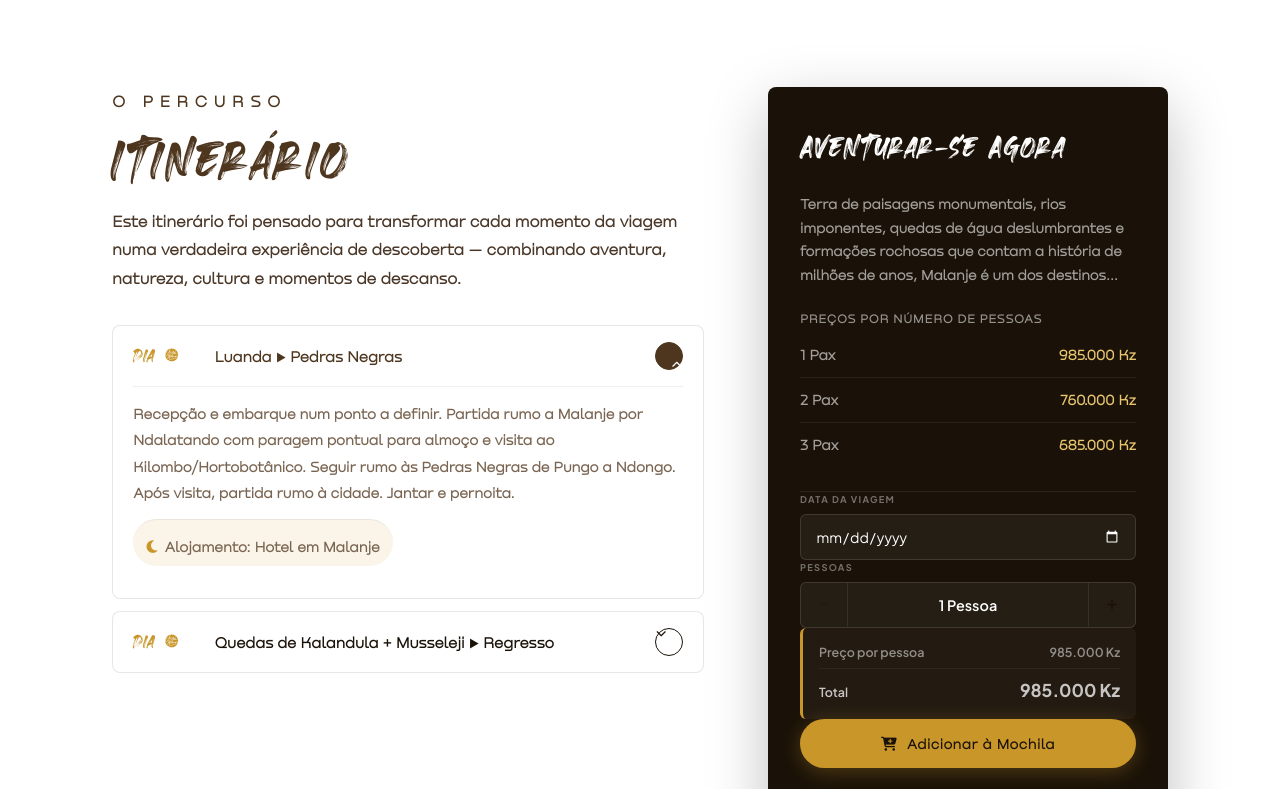
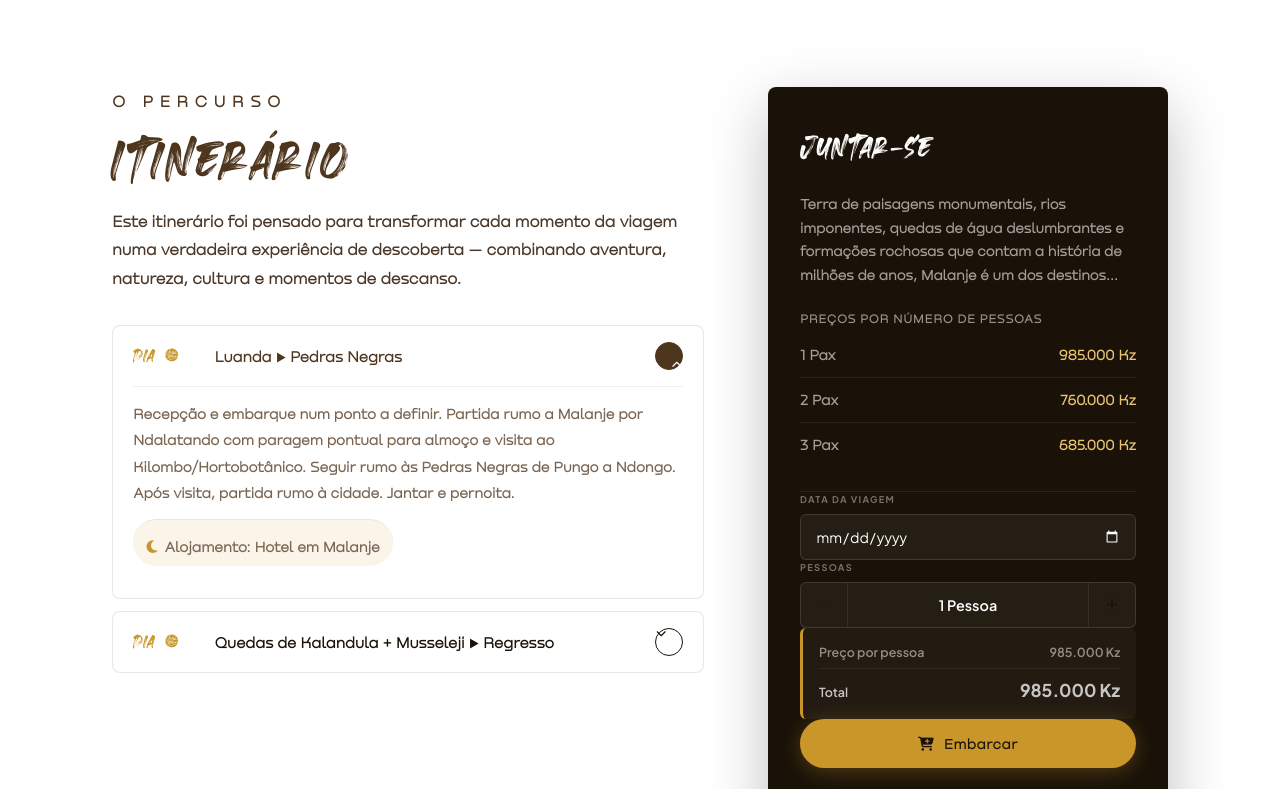
Before and after one commit to supremDeAt/projeto_mochilao, a website with bundled scripts: page PAGES/programa.html in a window 1280 px wide. Shown: the part 3180-3969 px from the top of the page. Built offline with nearby package versions, Linux system fonts and the light colour scheme.

Commit message:
alterações não publicadas

```diff
--- a/PAGES/programa.html
+++ b/PAGES/programa.html
@@ -202,7 +202,7 @@
         <!-- Direita: card CTA escuro -->
         <div class="pkg-cta-card">
           <h3 class="pkg-cta-card__title" id="pkgCtaTitle">
-            Aventurar-se Agora
+            Juntar-se
           </h3>
           <p class="pkg-cta-card__desc pkg-descricao-cta">—</p>
 
@@ -272,7 +272,7 @@
 
             <button type="submit" id="addToCartBtn" class="pkg-cta-card__btn">
               <i class="fa-solid fa-cart-plus"></i>
-              <span class="pkg-cta-card__btn-text">Adicionar à Mochila</span>
+              <span class="pkg-cta-card__btn-text">Embarcar</span>
             </button>
           </form>
 
```
Also changed, not shown: PAGES/checkout.html (+1 -1 lines).
